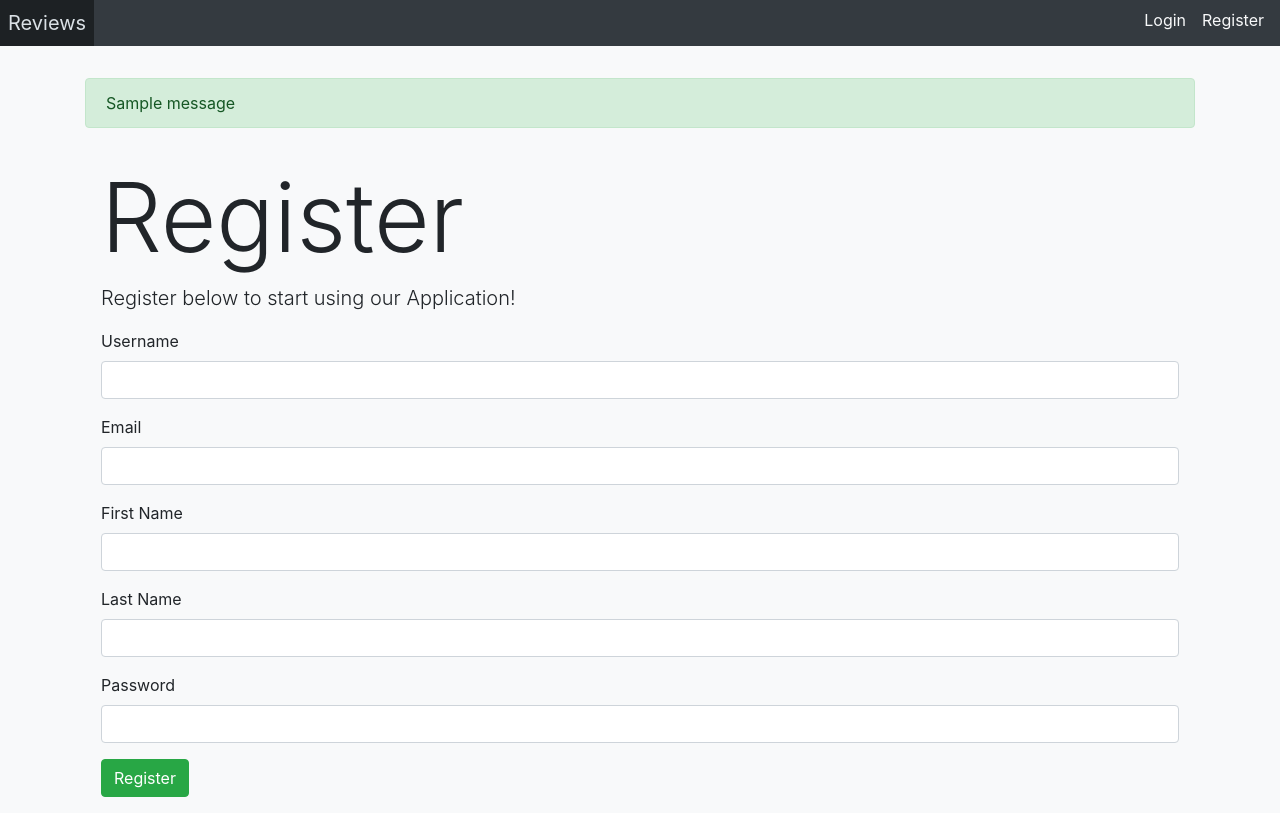
After one commit to Himanshukumar30/user_reviews, a Flask app: template templates/register.html in a window 1280 px wide. The commit adds this page. Run offline with Flask 3, Linux system fonts and the light colour scheme; the template is opened without the code that fills it: values that come from a table or form of the project are taken from there, others are empty; tables that the repository leaves empty hold one stand-in row (values such as "Sample post"); one stand-in notice (Sample message) is shown.

Commit message:
adding hompeage, User model for database and Registration form

```diff
--- a/app.py
+++ b/app.py
@@ -0,0 +1,39 @@
+from flask import Flask, render_template , redirect, flash
+from flask_debugtoolbar import DebugToolbarExtension
+from models import db, connect_db, User
+from forms import RegisterForm
+
+app = Flask(__name__)
+app.app_context().push()
+
+app.config['SQLALCHEMY_DATABASE_URI'] = 'postgresql:///reviews_db'
+app.config['SQLALCHEMY_ECHO'] = True
+app.config['DEBUG_TB_INTERCEPT_REDIRECTS'] = False
+app.config['SQLALCHEMY_TRACK_MODIFICATIONS'] = False
+app.config['SECRET_KEY'] = "abc123"
+
+connect_db(app)
+toolbar = DebugToolbarExtension(app)
+
+@app.route('/')
+def root():
+    return render_template('index.html')
+
+@app.route('/Register', methods=['GET', 'POST'] )
+def register():
+    form = RegisterForm()
+
+    if form.validate_on_submit():
+        username = form.username.data
+        email = form.email.data
+        first_name = form.first_name.data
+        last_name = form.last_name.data
+        password = form.password.data
+        new_user = User.register(username, email, first_name, last_name, password)
+
+        db.session.add(new_user)
+        db.session.commit()
+        flash('Welcome! Successfully Created Your Account!', "success")
+        return redirect('/secret')
+
+    return render_template('register.html', form=form)
--- a/forms.py
+++ b/forms.py
@@ -0,0 +1,11 @@
+from flask_wtf import FlaskForm
+from wtforms import StringField, PasswordField, EmailField
+
+class RegisterForm(FlaskForm):
+    '''User registration form'''
+
+    username = StringField('Username')
+    email = EmailField('Email')
+    first_name = StringField('First Name')
+    last_name = StringField('Last Name')
+    password = PasswordField('Password')
--- a/requirements.txt
+++ b/requirements.txt
@@ -4,6 +4,8 @@ click==8.1.3
 Flask==2.2.2
 Flask-Bcrypt==1.0.1
 Flask-DebugToolbar==0.13.1
+Flask-SQLAlchemy==3.0.3
+Flask-WTF==1.1.1
 itsdangerous==2.1.2
 Jinja2==3.1.2
 MarkupSafe==2.1.2
@@ -11,3 +13,4 @@ psycopg2-binary==2.9.5
 SQLAlchemy==2.0.2
 typing_extensions==4.4.0
 Werkzeug==2.2.2
+WTForms==3.0.1
--- a/templates/base.html
+++ b/templates/base.html
@@ -4,7 +4,30 @@
     <meta charset="UTF-8" />
     <meta http-equiv="X-UA-Compatible" content="IE=edge" />
     <meta name="viewport" content="width=device-width, initial-scale=1.0" />
-    <title>Document</title>
+    <link
+      rel="stylesheet"
+      href="https://cdn.jsdelivr.net/npm/bootstrap@4.0.0/dist/css/bootstrap.min.css"
+      integrity="sha384-Gn5384xqQ1aoWXA+058RXPxPg6fy4IWvTNh0E263XmFcJlSAwiGgFAW/dAiS6JXm"
+      crossorigin="anonymous"
+    />
+    <title>{% block title %}{% endblock title %}</title>
   </head>
-  <body></body>
+  <body class="bg-light">
+    <nav class="bg-dark d-flex justify-content-between">
+      <a href="/" class="navbar-brand bg-dark text-light p-2">Reviews</a>
+      <ul class="nav navbar-nav flex-row float-right">
+        <li class="nav-item">
+          <a href="/login" class="nav-link text-light pr-3">Login</a>
+        </li>
+        <li class="nav-item">
+          <a href="/Register" class="nav-link text-light pr-3">Register</a>
+        </li>
+      </ul>
+    </nav>
+    <div class="container" style="margin-top: 2em">
+      {% for category, msg in get_flashed_messages(with_categories=True) %}
+      <div class="alert alert-{{category}}">{{ msg }}</div>
+      {% endfor %} {% block content %}{% endblock content %}
+    </div>
+  </body>
 </html>
--- /dev/null
+++ b/templates/index.html
@@ -0,0 +1 @@
+{% extends 'base.html' %} {% block title %}User Reviews{% endblock title %}
--- /dev/null
+++ b/templates/register.html
@@ -0,0 +1,19 @@
+{% extends 'base.html' %} {% block title %}User Reviews{% endblock title %}
+{%block content %}
+<div class=" p-3">
+  <h1 class="display-1">Register</h1>
+  <p class="lead">Register below to start using our Application!</p>
+
+  <form method="POST">
+    {{form.hidden_tag()}} {% for field in form if field.widget.input_type !=
+    'hidden' %}
+    <p>{{field.label}} {{field(class_="form-control")}}</p>
+    {% for error in field.errors %}
+    <span class="form-text text-danger">{{ error }}</span>
+    {% endfor %}
+    </p>
+    {% endfor %}
+  <button class="btn btn-success" type="submit">Register</button>
+</form>
+</div>
+{% endblock content %}
```
Also changed, not shown: models.py (+41 -0 lines).
